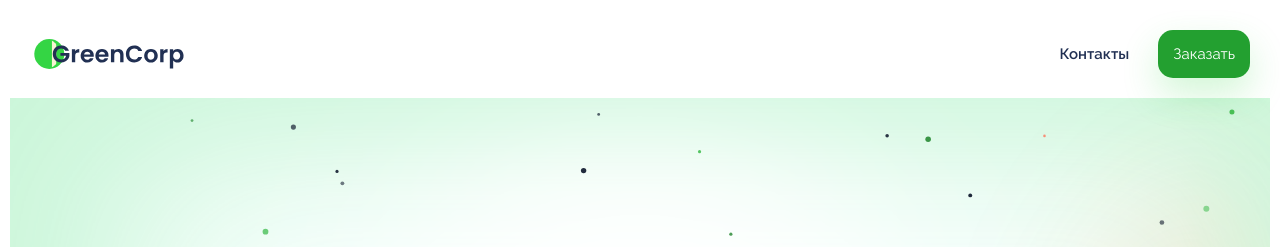
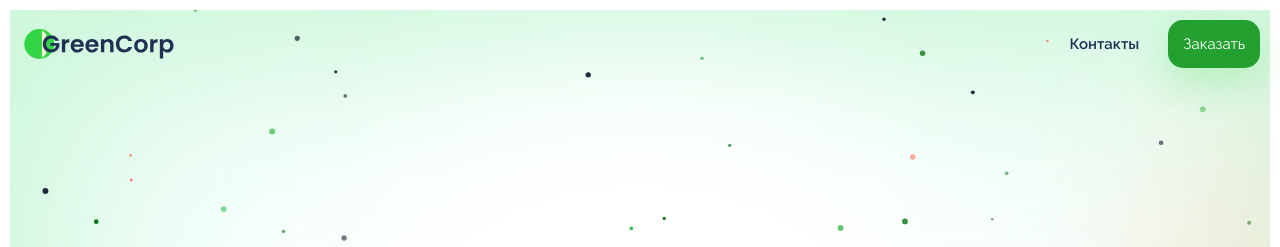
Before and after one commit to Garlend1/green-corp-landing, a plain HTML site: page index.html in a window 1280 px wide. Shown: the top 247 px of the page. Drawn offline with nearby package versions, Linux system fonts and the light colour scheme.

Commit message:
final updates

```diff
--- a/index.html
+++ b/index.html
@@ -25,7 +25,7 @@
     <header>
       <img class="header__logo" src="img/logo.svg" />
       <div class="header__controls">
-        <a href="#contacts">Контакты</a>
+        <a href="#form">Контакты</a>
         <button>Заказать</button>
       </div>
     </header>
@@ -39,7 +39,7 @@
           Производите дешёвую экологически чистую электроэнергию из солнечного
           света
         </p>
-        <button>
+        <button class="more-button" href="#features">
           Узнать подробнее
           <i class="fa-solid fa-chevron-right"></i>
         </button>
--- a/js/animations.js
+++ b/js/animations.js
@@ -1,5 +1,5 @@
 const INCREASE_NUMBER_ANIMATION_SPEED = 50;
-
+let animationInited = false;
 function increaseNumberAnimationStep(i, element, endNumber) {
   if (i <= endNumber) {
     if (i === endNumber) {
@@ -18,7 +18,6 @@ function initIncreaseNumberAnimation() {
   const element = document.querySelector('.features__clients-count');
   increaseNumberAnimationStep(0, element, 5000);
 }
-initIncreaseNumberAnimation();
 
 document
   .querySelector('#budget')
@@ -42,3 +41,34 @@ document
       document.querySelector('#form form').removeChild(otherInput);
     }
   });
+
+  function updateScroll() {
+    if (window.scrollY > 0) {
+      document.querySelector('header').classList.add('header__scrolled');
+    } else {
+      document.querySelector('header').classList.remove('header__scrolled');
+    }
+
+    // Запуск анимации увеличения числа
+    let windowBottomPosition = window.scrollY + window.innerHeight;
+    let countElementPosition = document.querySelector('.features__clients-count').offsetTop;
+    if (windowBottomPosition >= countElementPosition && !animationInited) {
+      animationInited = true;
+      initIncreaseNumberAnimation();
+    }
+  }
+
+  window.addEventListener('scroll', updateScroll);
+
+function addSmoothScroll(link) {
+  link.addEventListener('click', function (event) {
+    event.preventDefault();
+    document.querySelector(link.getAttribute('href')).scrollIntoView({
+      behavior: 'smooth',
+    });
+  });
+}
+document.querySelectorAll('a[href^="#"]').forEach(function (link) {
+  addSmoothScroll(link);
+});
+addSmoothScroll(document.querySelector('.more-button'));
--- a/main.css
+++ b/main.css
@@ -18,10 +18,20 @@ header {
   justify-content: space-between;
   align-items: center;
   padding: 20px;
-  position: sticky;
+  position: fixed;
   background-color: #fff;
+  background: transparent;
   top: 0;
   z-index: 1;
+  left: 0;
+  right: 0;
+  transform: 0.25s ease;
+}
+
+.header__scrolled {
+  background-color: #fff;
+  box-shadow: 0 12px 34px -11px rgb(65 62 101 / 10%);
+  transition: background-color 0.5s ease;
 }
 
 .header__logo {
@@ -61,7 +71,7 @@ button:hover {
   display: flex;
   justify-content: space-around;
   align-items: center;
-  padding-top: 115px;
+  padding-top: 200px;
   padding-bottom: 115px;
   background: url('img/back.png') no-repeat;
   background-position: center;
@@ -328,7 +338,7 @@ footer {
 
 .promo__text {
   background-color: white;
-  padding : 30px 40px;
+  padding: 30px 40px;
   font-size: 20px;
   line-height: 22px;
   font-weight: 500;
@@ -342,10 +352,10 @@ footer {
   content: '';
   display: inline-block;
   width: 10px;
- height: 10px;
- border-radius: 50%;
- background-color: #ec6b29;
- margin-right: 10px;
+  height: 10px;
+  border-radius: 50%;
+  background-color: #ec6b29;
+  margin-right: 10px;
 }
 
 .promo__text button {
```
